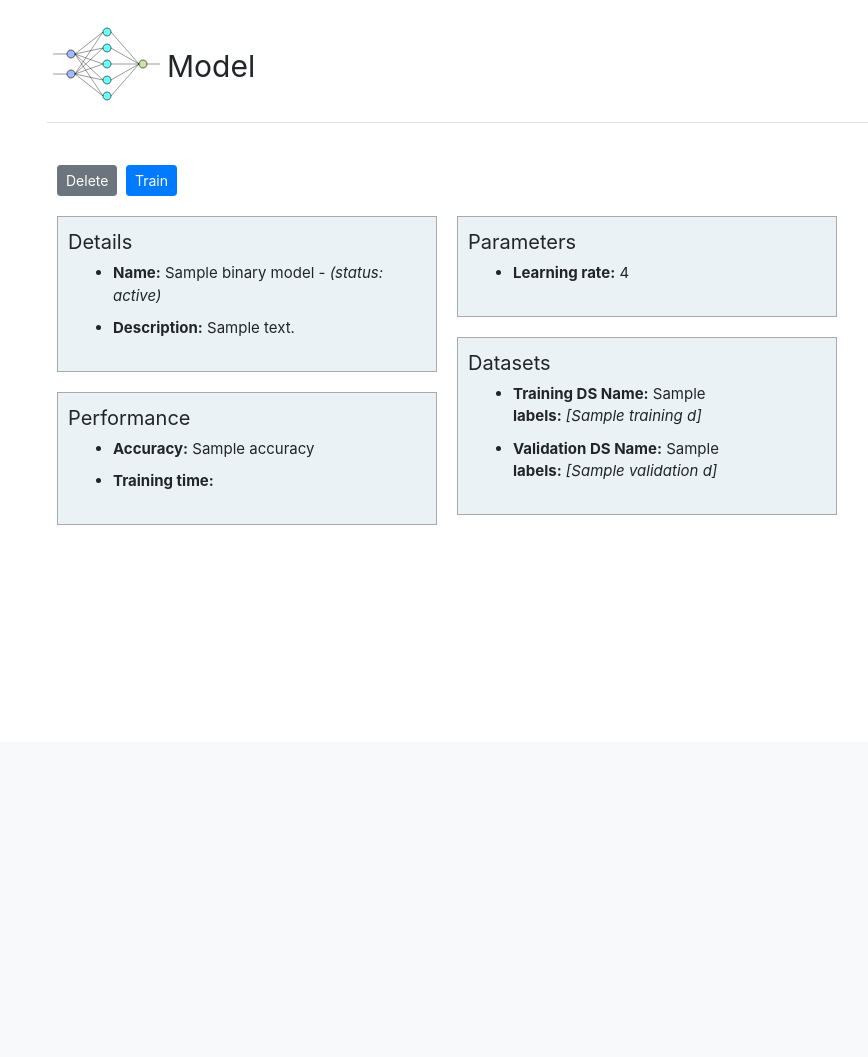
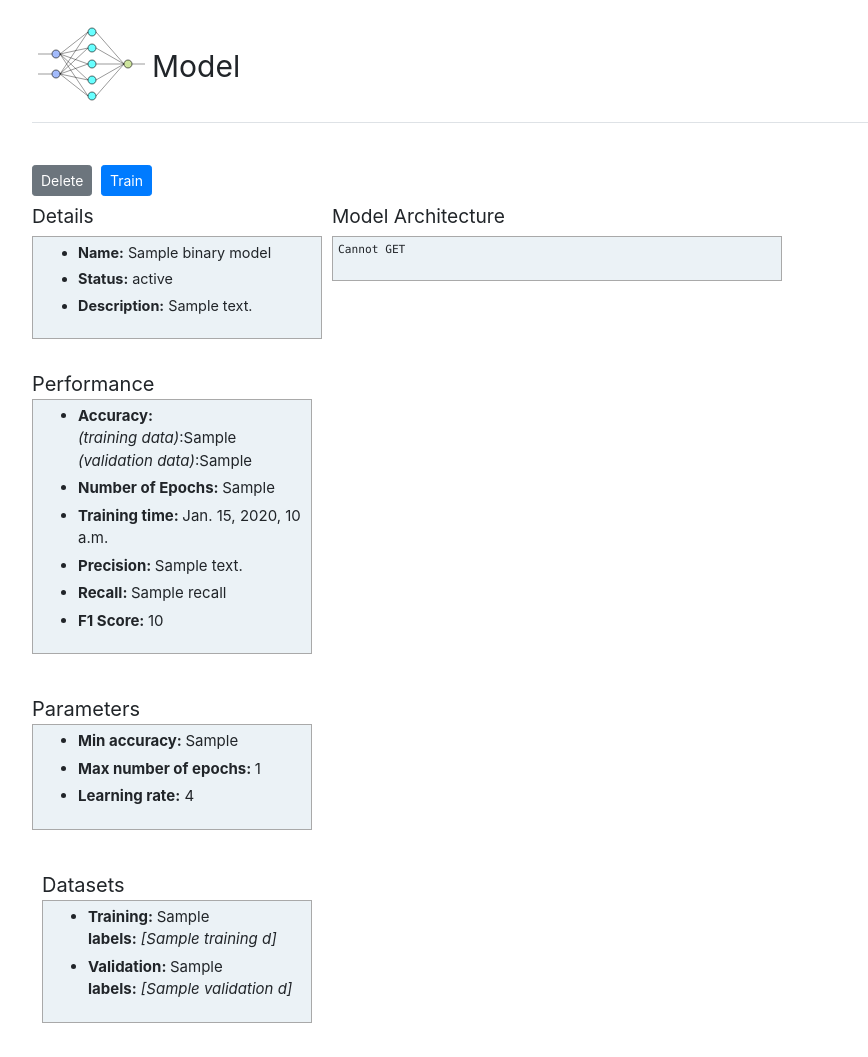
Before and after one commit to CodePeeler/image_classifier, a Django app: template binary_cnn/templates/binary_cnn/model.html in a window 1280 px wide; the page is wider, and only the part inside the window is pictured. Shown: the part 58-1115 px from the top of that part, without its empty margins (53-921 px from the left). Before the commit the page ends 583 px from the top of that part, so only its background shows below. Run offline with Django 3.2, Linux system fonts and the light colour scheme; the template is opened without the code that fills it: most values are stand-ins (such as "Sample title", 1, 10 or a date in 2020); some libraries are stand-ins or nearby versions.

Commit message:
Added ML Model kpis

```diff
--- a/binary_cnn/admin.py
+++ b/binary_cnn/admin.py
@@ -1,8 +1,9 @@
 from django.contrib import admin
 
 # Register your models here.
-from .models import Dataset, BinaryModel, TrainConfig, Image
+from .models import Dataset, BinaryModel, TrainConfig, TrainingKpi, Image
 admin.site.register(BinaryModel)
 admin.site.register(Image)
 admin.site.register(TrainConfig)
+admin.site.register(TrainingKpi)
 admin.site.register(Dataset)
--- a/binary_cnn/static/js/create.js
+++ b/binary_cnn/static/js/create.js
@@ -1,6 +1,5 @@
 // Fetch API to update page on submit of form.
 document.getElementById('create_form').addEventListener('submit', function(event) {
-
     event.preventDefault(); // Prevent default form submission
 
     // Get form data
@@ -15,7 +14,6 @@
     .then(data => {
         // Get a reference to the element you want to remove
         var elementCreateForm = document.getElementById('create_form');
-
 
         // Get a reference to the parent node of the element
         var parentElement = elementCreateForm.parentNode;
--- /dev/null
+++ b/binary_cnn/static/js/model.js
@@ -0,0 +1,30 @@
+document.getElementById('modelForm').addEventListener('submit', function(event) {
+    event.preventDefault();
+
+    var id = document.getElementById('model_id').value
+    var idsToDelete = [id];
+    var data = { ids: idsToDelete };
+
+    const formData = new FormData(this);
+
+    formData.append('json', JSON.stringify(data));
+
+    fetch('/models/delete/', {
+        method: 'POST',
+        body: formData
+    })
+    .then(response => {
+        if (!response.ok) {
+            throw new Error('Network response was not ok');
+        }
+        return response.json();
+    })
+    .then(data => {
+        console.log('Response from server:', data);
+        // Redirect
+        window.location.href = '/models/';
+    })
+    .catch(error => {
+        console.error('Error:', error);
+    });
+});
--- a/binary_cnn/static/js/models.js
+++ b/binary_cnn/static/js/models.js
@@ -26,7 +26,6 @@
     window.location.reload();
 }
 
-
 // Check if any model's status is in 'training' and if so keep refreshing
 // page until the status changes.
 function checkTextValueOnLoad() {
@@ -40,7 +39,6 @@
 
 checkTextValueOnLoad();
 
-
 function toggleAll(source) {
     var checkboxes = document.querySelectorAll('input[type="checkbox"]');
     for (var i = 0; i < checkboxes.length; i++) {
@@ -48,10 +46,8 @@
     }
 }
 
-
 // Fetch API to update page on submit of form.
 document.getElementById('myForm').addEventListener('submit', function(event) {
-
     event.preventDefault(); // Prevent default form submission
 
     // Get all checkboxes
@@ -83,7 +79,6 @@
         })
         .then(response => response.json())
         .then(data => {
-            console.log(data)
             // Delete selected rows from table if API call is successful
             idsToDelete.forEach(function(id) {
                 document.querySelector('[data-id="' + id + '"]').closest('tr').remove();
--- a/binary_cnn/templates/binary_cnn/model.html
+++ b/binary_cnn/templates/binary_cnn/model.html
@@ -4,7 +4,31 @@
 <head>
     <meta charset="UTF-8">
     <title>Model</title>
-    <style>
+    <style>   /*
+     body {
+        border: 0px solid green;
+        margin: 0px;
+        padding: 0px;
+     }
+     .container {
+        border: 1px solid blue;
+        margin: 0px;
+        padding-left: 0px;
+        padding-right: 0px;
+        margin-left: 10%;
+        margin-right: 0%;
+     }
+     main {
+        border: 2px solid yellow;
+        padding: 0px;
+        margin: 0px;
+        width: 100%;
+         width: 1380px;
+         position: relative;
+     }
+*/
+
+     }
      #nn_img {
         position: absolute;
         width: 120px;
@@ -30,98 +54,152 @@
 
       /****** Content *********/
 
-      #wrapper{
-        position: relative;
-        border: 1px solid #a9a9a9;
-        width: 80%;
-        margin: 10%;
-        margin-top: 10px;
-
-        width: 840px;
-        padding: 20px;
-      }
       #modelButtonContainer {
         margin: 10px;
+        margin-left: 0px;
+        margin-bottom: 0px;
         width: 120px;
         border: 0px solid blue;
       }
+
       #trainModelButton {
-
         float: right;
       }
+
       #deleteModelButton {
-
         float: left;
       }
+
       #columnOne {
-        margin-top: 0px;
+        margin-top: 1px;
         margin-bottom: 0px;
-        padding: 10px;
+        padding-right: 10px;
+        margin-left: 0px;
         float: left;
-        width: 400px;
+        width: 300px;
 
         border: 0px solid red;
       }
+
       #columnTwo {
-        margin-top: 0px;
+        margin-top: 1px;
         margin-bottom: 0px;
         margin-left: 0px;
-        padding: 10px;
+
         float: left;
-        width: 400px;
+        width: 450px;
+        border: 0px solid green;
+      }
+
+      #columnThree {
+        margin-top: 1px;
+        padding-left: 10px;
+        float: left;
+        width: 300px;
 
         border: 0px solid red;
       }
+
+      .headings {
+        padding-top: 5px;
+        padding-bottom: 5px;
+        font-size: 120%;
+      }
+
       #divDetails {
-        font-size: 20px;
+        padding-bottom: 0px;
+        border: solid yellow 0px;
+      }
+
+      #divDetailsContent {
+        margin-top: 5px;
+        padding: 5px;
+        font-size: 75%;
         background: #ebf2f6;
-        border: 0px solid green;
-        padding: 10px;
         border: 1px solid #a9a9a9;
       }
-      #divDetailsContent {
-        padding: 5px;
-        font-size: 75%;
-        border: 0px solid black;
-      }
+
       #divPerformance {
         margin-top: 20px;
         font-size: 20px;
-        background: #ebf2f6;
         border: 0px solid green;
         padding: 10px;
-        border: 1px solid #a9a9a9;
+        padding-left: 0px;
       }
+
       #divPerformanceContent {
         padding: 5px;
         font-size: 75%;
-        border: 0px solid black;
+        background: #ebf2f6;
+        border: 1px solid #a9a9a9;
       }
+
       #divParameters {
         font-size: 20px;
-        background: #ebf2f6;
         border: 0px solid green;
         padding: 10px;
-        border: 1px solid #a9a9a9;
-      }
+        margin-top: 20px;
+        padding-left: 0px;
+       }
+
       #divParametersContent {
         padding: 5px;
         font-size: 75%;
-        border: 0px solid black;
+        background: #ebf2f6;
+        border: 1px solid #a9a9a9;
       }
+
       #divDatasets {
         margin-top: 20px;
         font-size: 20px;
-        background: #ebf2f6;
-        border: 0px solid green;
         padding: 10px;
-        border: 1px solid #a9a9a9;
       }
+
       #divDatasetsContent {
         padding: 5px;
         font-size: 75%;
+        background: #ebf2f6;
+        border: 1px solid #a9a9a9;
+      }
+
+      #divModelArch {
+      }
+
+      #divGraphs {
+        visibility: hidden;
+        border: 0px solid pink;
+      }
+
+      #divGraphsContent {
+        border: 0px solid green;
+        margin-top: 0px;
+      }
+
+      .plots {
+        border: 1px solid #a9a9a9;
+        width: 490px;
+        margin-left: 0px;
+        margin-bottom: 35px;
+        margin-top: -24px;
+      }
+
+      #divModelArch {
         border: 0px solid black;
       }
+
+      #ModelArchTitle {
+        margin-top: 10px;
+        margin-bottom: -10px;
+        border: 0px solid yellow;
+      }
+
+      #divModelArchContent {
+        padding: 5px;
+        background: #ebf2f6;
+        border: 1px solid #a9a9a9;
+        font-size: 80%;
+      }
+
       .clearFix:after {
         content: ".";
         display: block;
@@ -130,14 +208,15 @@
         visibility: hidden;
       }
       .li-class {
-        margin-bottom: 10px;
+        margin-bottom: 5px;
       }
 </style>
     {% load static %}
+    <script src="{% static 'js/model.js' %}" defer></script>
 
 </head>
 <body>
-  <main role="main" class="container">
+  <main role="main" class="container, clearFix">
 
     <div id="nn_svg_box">
       <img id="nn_img" src="/static/svg/neural_network5.svg" alt="SVG Image"><div id="title">Model</div>
@@ -148,19 +227,21 @@
 
     <br>
     <div id="modelButtonContainer" class="clearFix">
-        <form action = "{% url 'binary_cnn:delete_model' binary_model.id %}" method="post">
+        <form id="modelForm"  action="/submit"  method='post'>
             {% csrf_token %}
-            <button id="deleteModelButton" class="btn btn-sm btn-secondary">Delete</button>
+            <input type="hidden" id="model_id" name="model_id" value="{{binary_model.id}}">
+            <button id="deleteModelButton" class="btn btn-sm btn-secondary" type="submit">Delete</button>
         </form>
         <a href="{% url 'binary_cnn:train' binary_model.id%}"><button id="trainModelButton" class="btn btn-sm btn-primary">Train</button></a>
     </div>
 
     <div id="colContainer">
         <div id="columnOne">
-            <div id="divDetails">Details
+            <div id="divDetails" class="headings">Details
                 <div id="divDetailsContent">
                     <ul>
-                        <li class="li-class"><b>Name:</b> {{binary_model.name}} - <i>(status: {{binary_model.status}})</i></li>
+                        <li class="li-class"><b>Name:</b> {{binary_model.name}}</li>
+                        <li class="li-class"><b>Status:</b> {{binary_model.status}}</li>
                         <li class="li-class"><b>Description:</b> {{binary_model.description}}</li>
                     </ul>
                 </div>
@@ -168,17 +249,24 @@
             <div id="divPerformance">Performance
                 <div id="divPerformanceContent">
                     <ul>
-                        <!-- NB May not be actual accuracy - it was the accuracy specified for training -->
-                        <li class="li-class"><b>Accuracy:</b> {{train_config.accuracy}}</li>
-                        <li class="li-class"><b>Training time:</b></li>
+                        <li class="li-class"><b>Accuracy:</b><br>
+                            <i>(training data)</i>:{{training_kpis.actual_accuracy}}
+                            <i>(validation data)</i>:{{training_kpis.actual_val_accuracy}}
+                        </li>
+
+                        <li class="li-class"><b>Number of Epochs: </b>{{training_kpis.actual_epochs}}</li>
+                        <li class="li-class"><b>Training time: </b>{{training_kpis.training_time_dhms}}</li>
+                        <li class="li-class"><b>Precision: </b>{{training_kpis.precision}}</li>
+                        <li class="li-class"><b>Recall: </b>{{training_kpis.recall}}</li>
+                        <li class="li-class"><b>F1 Score: </b>{{training_kpis.f1_score}}</li>
                     </ul>
                 </div>
             </div>
-        </div>
-        <div id="columnTwo">
             <div id="divParameters">Parameters
                 <div id="divParametersContent">
                     <ul>
+                        <li class="li-class"><b>Min accuracy: </b> {{train_config.minimum_accuracy}}</li>
+                        <li class="li-class"><b>Max number of epochs: </b> {{train_config.num_of_epochs}}</li>
                         <li class="li-class"><b>Learning rate:</b> {{train_config.learning_rate}}</li>
                     </ul>
                 </div>
@@ -186,19 +274,51 @@
             <div id="divDatasets">Datasets
                 <div id="divDatasetsContent">
                     <ul>
-
-                        <li class="li-class"><b>Training DS Name:</b> {{train_config.training_ds}}<br>
+                        <li class="li-class"><b>Training: </b> {{train_config.training_ds}}<br>
                         <b>labels:</b><i> [{{train_config.training_ds.class_labels}}]</i></li>
 
-                        <li class="li-class"><b>Validation DS Name:</b> {{train_config.validation_ds}}<br>
+                        <li class="li-class"><b>Validation: </b> {{train_config.validation_ds}}<br>
                         <b>labels:</b><i> [{{train_config.validation_ds.class_labels}}]</i></li>
                     </ul>
                 </div>
             </div>
         </div>
+        <div id="columnTwo">
+            <div id="divModelArch" class="headings">Model Architecture</div>
+            <div id="divModelArchContent">
+                <pre id="fileContent"></pre>
+            </div>
+        </div>
+        <div id="columnThree">
+            <div id="divGraphs">
+                <div id="divGraphsTitle" class="headings">Training Graphs</div>
+                <div id="divGraphsContent"><br>
+                    <img id="acc-plot" class="plots" src="/static/{{binary_model.name}}/accuracy.jpg" alt="">
+                    <img id="loss-plot" class="plots" src="/static/{{binary_model.name}}/loss.jpg" alt="">
+                </div>
+            </div>
+        </div>
     </div><!-- end colContainer -->
-
   </main>
 </body>
+  <script>
+    function fetchText(modelName) {
+        fetch('/static/'+modelName+'/model_summary.txt')
+        .then(response => response.text())
+        .then(data => {
+            document.getElementById('fileContent').textContent = data;
+        })
+        .catch(error => {
+            console.error('Error fetching the file:', error);
+        });
+    }
+    function checkForGraphs(modelStatus) {
+        if (modelStatus == 'Trained') {
+            document.getElementById('divGraphs').style.visibility = 'visible'
+        }
+    }
+    checkForGraphs("{{binary_model.status}}")
+    fetchText("{{binary_model.name}}")
+  </script>
 {% endblock content %}
 </html>
--- a/binary_cnn/templates/binary_cnn/models.html
+++ b/binary_cnn/templates/binary_cnn/models.html
@@ -104,6 +104,7 @@
             <tr>
                 <th></th>
                 <th>Name</th>
+                <th>Template</th>
                 <th>Status</th>
                 <th>Date</th>
             </tr>
@@ -113,6 +114,7 @@
             <tr>
                 <td><input type="checkbox" class="rowCheckbox" data-id="{{binary_model.id}}"/></td>
                 <td><a class="nav-link" href="{% url 'binary_cnn:model' binary_model.id %}">{{ binary_model.name }}</a></td>
+                <td class="">{{ binary_model.type.value }}</td>
                 <td class="status">{{ binary_model.status }}</td>
                 <td>{{ binary_model.date_added|date:'M d, Y H:i'  }}</td>
             </tr>
--- a/binary_cnn/templates/binary_cnn/train.html
+++ b/binary_cnn/templates/binary_cnn/train.html
@@ -39,9 +39,11 @@
         border: 0px solid blue;
     }
         .loader {
+
           visibility: hidden;
           opacity: 1;
           margin: auto;
+          margin-bottom: 10px;
           border: 6px solid #EAF0F6;
           border: 6px solid #EAF0F6;
           border-radius: 100%;
@@ -74,6 +76,8 @@
       #submit {
         float: left;
       }
+
+      /* Check do we need this? */
       #bck-to-models-btn {
       visibility: hidden;
         float: left;
--- a/binary_cnn/urls.py
+++ b/binary_cnn/urls.py
@@ -4,7 +4,6 @@
 
 app_name = 'binary_cnn'
 urlpatterns = [
-    # Home page
     path('', views.home, name='home'),
     path('start/', views.start, name="start"),
     path('datasets/', views.datasets, name="datasets"),
@@ -13,7 +12,6 @@
     path('models/', views.models, name="models"),
     path('model/<int:model_id>', views.model, name="model"),
     path('models/delete/', views.delete_models, name="delete_models"),
-    path('model/delete/<int:model_id>', views.delete_model, name="delete_model"),
     path('create/', views.create, name="create"),
     path('train/<int:model_id>', views.train, name="train"),
     path('classify_form/', views.classify_form, name='classify_form'),
--- a/requirements.txt
+++ b/requirements.txt
@@ -1,12 +1,14 @@
 absl-py==2.1.0
 asgiref==3.7.2
 astunparse==1.6.3
+beautifulsoup4==4.12.3
 cachetools==5.3.2
 certifi==2024.2.2
 charset-normalizer==3.3.2
 contourpy==1.2.0
 cycler==0.12.1
 Django==4.2.10
+django-bootstrap4==24.1
 flatbuffers==23.5.26
 fonttools==4.49.0
 gast==0.5.4
@@ -18,6 +20,7 @@
 idna==3.6
 importlib-metadata==7.0.1
 importlib-resources==6.1.1
+joblib==1.3.2
 keras==2.15.0
 kiwisolver==1.4.5
 libclang==16.0.6
@@ -38,8 +41,10 @@
 requests==2.31.0
 requests-oauthlib==1.3.1
 rsa==4.9
+scikit-learn==1.4.1.post1
 scipy==1.12.0
 six==1.16.0
+soupsieve==2.5
 sqlparse==0.4.4
 tensorboard==2.15.2
 tensorboard-data-server==0.7.2
@@ -48,6 +53,7 @@
 tensorflow-io-gcs-filesystem==0.36.0
 tensorflow-macos==2.15.0
 termcolor==2.4.0
+threadpoolctl==3.4.0
 typing-extensions==4.9.0
 urllib3==2.2.1
 werkzeug==3.0.1
```
Also changed, not shown: binary_cnn/ml_cnn.py (+100 -16 lines), binary_cnn/models.py (+51 -8 lines), binary_cnn/static/js_tmp/script.js (deleted, +0 -27 lines), binary_cnn/views.py (+73 -37 lines).
